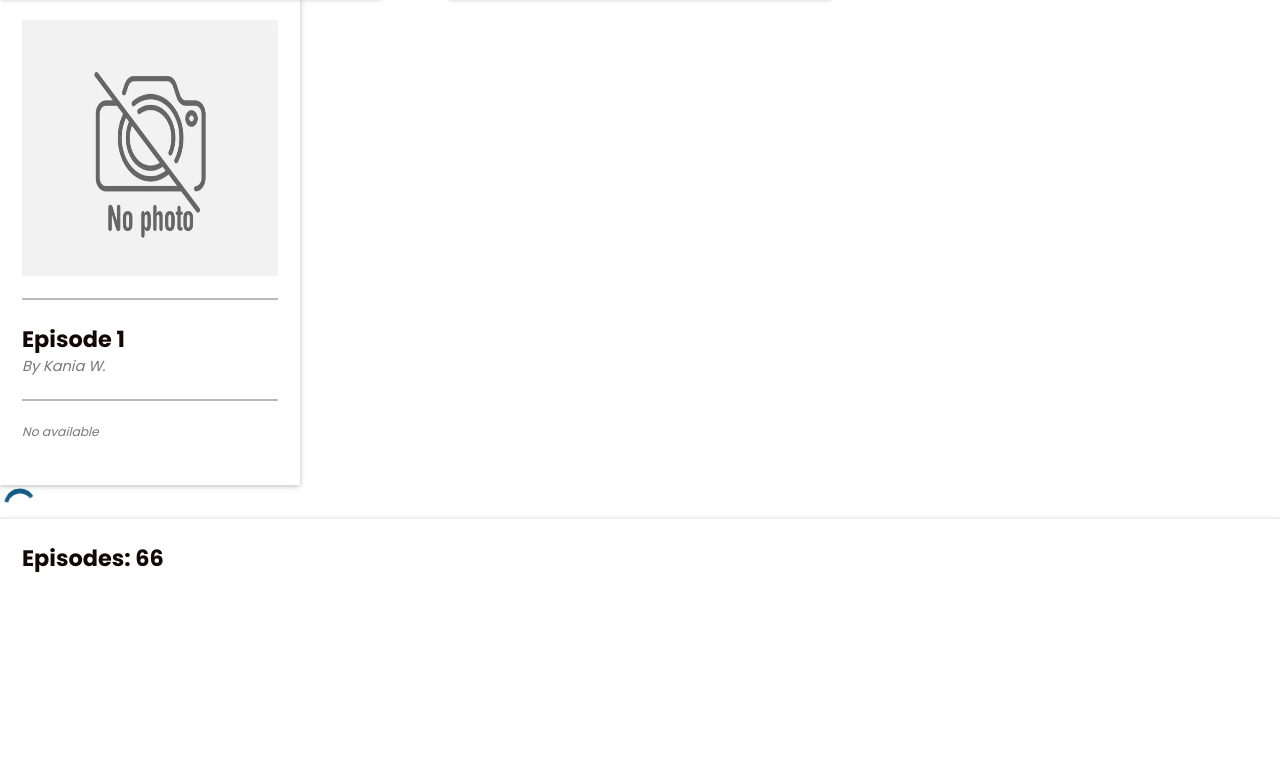
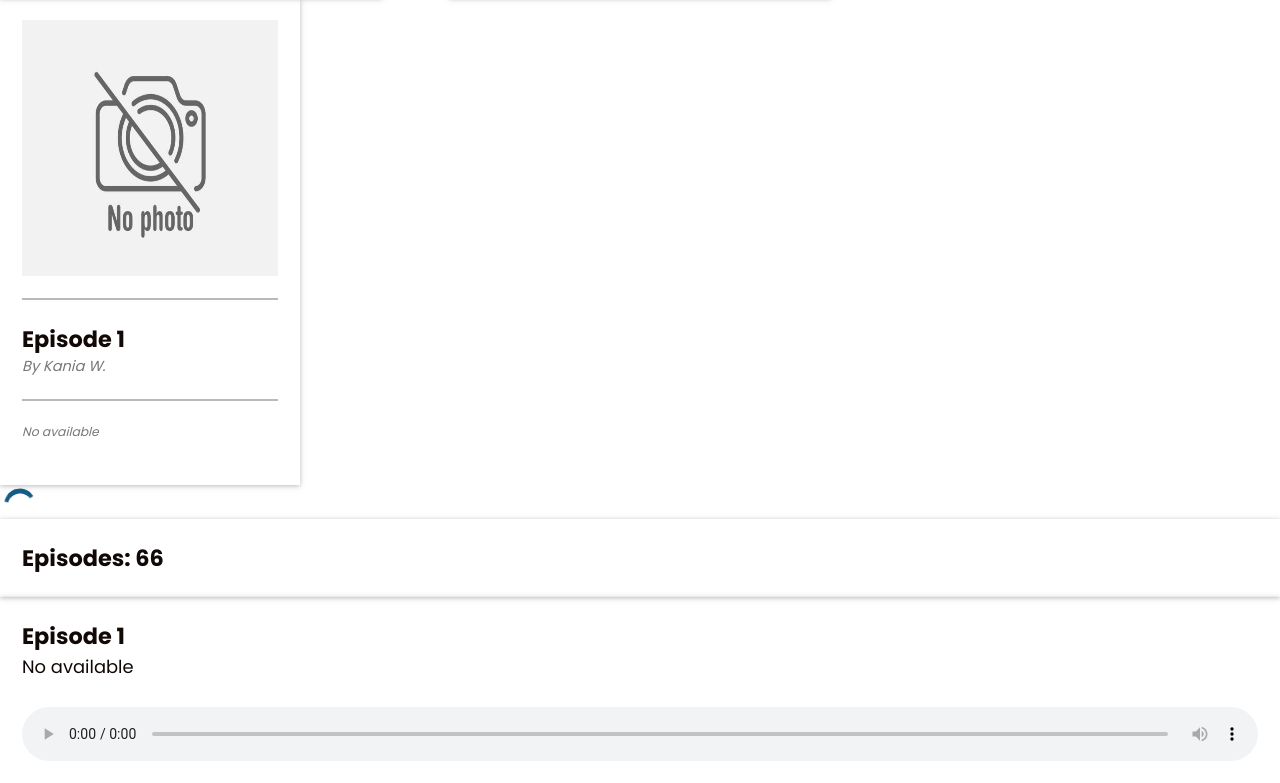
Before and after one commit to jdejesus11/my-podcasts-app, a React app: page / in a window 1280 px wide. Shown: the part 1015-1798 px from the top of the page. Before the commit the page ends 1612 px from the top, so only its background shows below. Built offline with nearby package versions, Linux system fonts and the light colour scheme.

Commit message:
Creates episode detail component

```diff
--- a/src/App.tsx
+++ b/src/App.tsx
@@ -4,6 +4,7 @@ import CardList from "./components/card-list/card-list";
 import Card from "./components/card/card";
 import CounterBar from "./components/counter-bar/counter-bar";
 import DataGrid from "./components/data-grid/data-grid";
+import EpisodeDetail from "./components/episode-detail/episode-detail";
 import Spinner from "./components/spinner/spinner";
 import Summary from "./components/summary/summary";
 import TextInput from "./components/text-input/text-input";
@@ -65,6 +66,7 @@ const App = () => {
       </div>
       <Spinner />
       <CounterBar title={"Episodes: 66"} />
+      <EpisodeDetail episode={{id:"1", title:"Episode 1"}} />
     </>
   );
 };
--- /dev/null
+++ b/src/components/episode-detail/episode-detail.scss
@@ -0,0 +1,24 @@
+@import "../../../styles/_variables";
+@import "../../../styles/_mixins";
+
+.episode-detail {
+  display: flex;
+  flex-direction: column;
+  padding: $medium-padding;
+  @include card--shadowed-box;
+
+  &__title {
+    font-size: $medium-font-size;
+    font-weight: 600;
+    cursor: pointer;
+  }
+
+  &__description {
+    font-size: $small-font-size;
+    margin-bottom: 1.2rem;
+  }
+
+  &__audio {
+    width: 100%;
+  }
+}
--- /dev/null
+++ b/src/components/episode-detail/episode-detail.tsx
@@ -0,0 +1,23 @@
+import React from "react";
+import { NO_AVAILABLE, NO_SUPPORTED_AUDIO } from "../../helpers/constants";
+import { Episode } from "../../models/models";
+import "./episode-detail.scss";
+
+export interface EpisodeDetailProps {
+  episode: Episode;
+}
+
+const EpisodeDetail = ({ episode }: EpisodeDetailProps) => {
+  return (
+    <div className="episode-detail">
+      <h2 className="episode-detail__title">{episode.title}</h2>
+      <p className="episode-detail__description">{`${episode?.description ?? NO_AVAILABLE}`}</p>
+      <audio controls preload="none" className="episode-detail__audio">
+        <source src={episode.audioURL} type={"audio/" + episode.episodeFileExtension} />
+        {NO_SUPPORTED_AUDIO}
+      </audio>
+    </div>
+  );
+};
+
+export default EpisodeDetail;
--- a/src/helpers/constants.ts
+++ b/src/helpers/constants.ts
@@ -1,3 +1,4 @@
 export const NO_IMAGE_ALT = "No Image";
 export const NO_AVAILABLE = "No available";
 export const UKNOWN = "Unknown";
+export const NO_SUPPORTED_AUDIO = "Your browser does not support the audio tag.";
```
Also changed, not shown: 1 other file (tests, documents, lock files or other folders).
